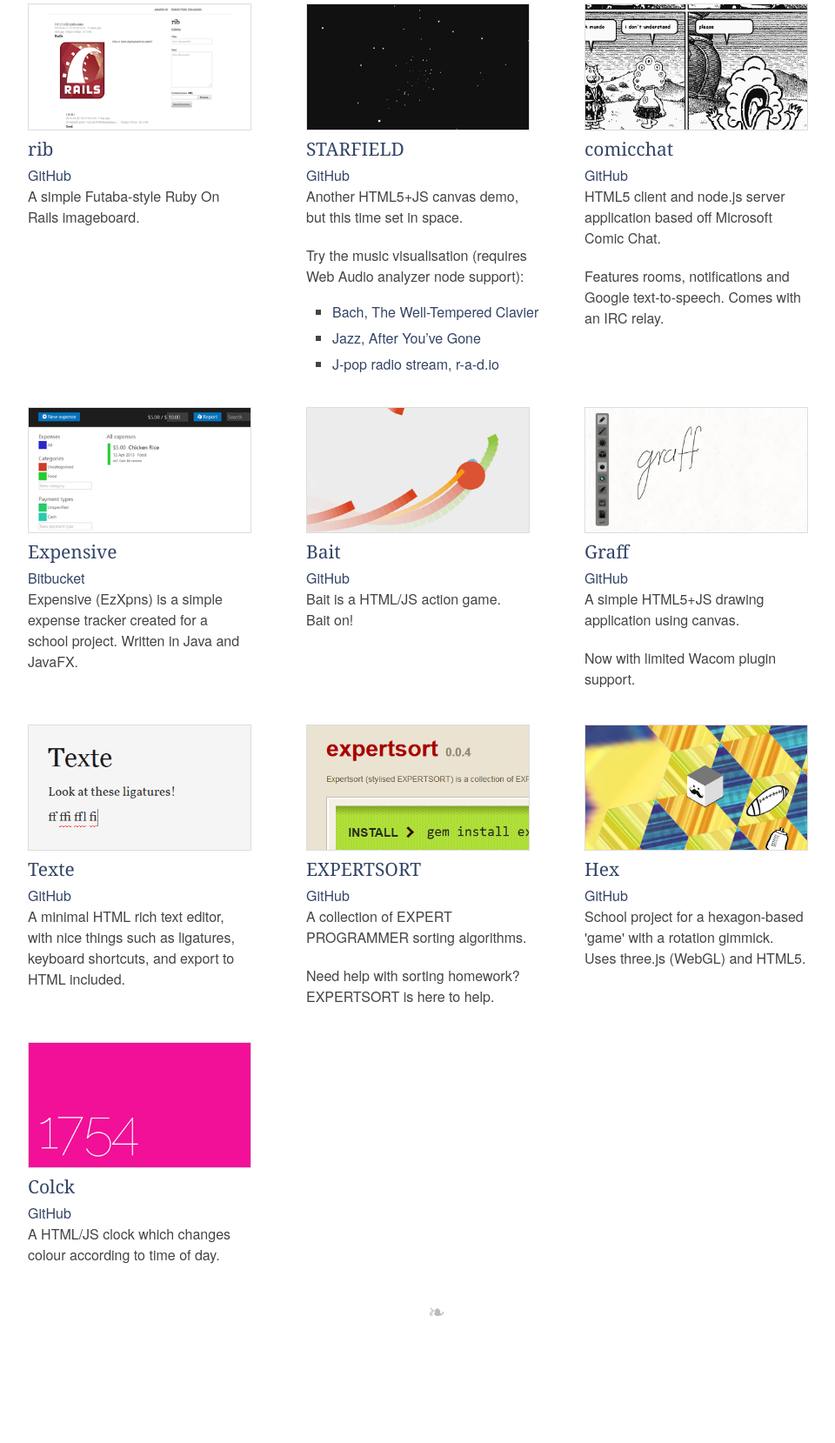
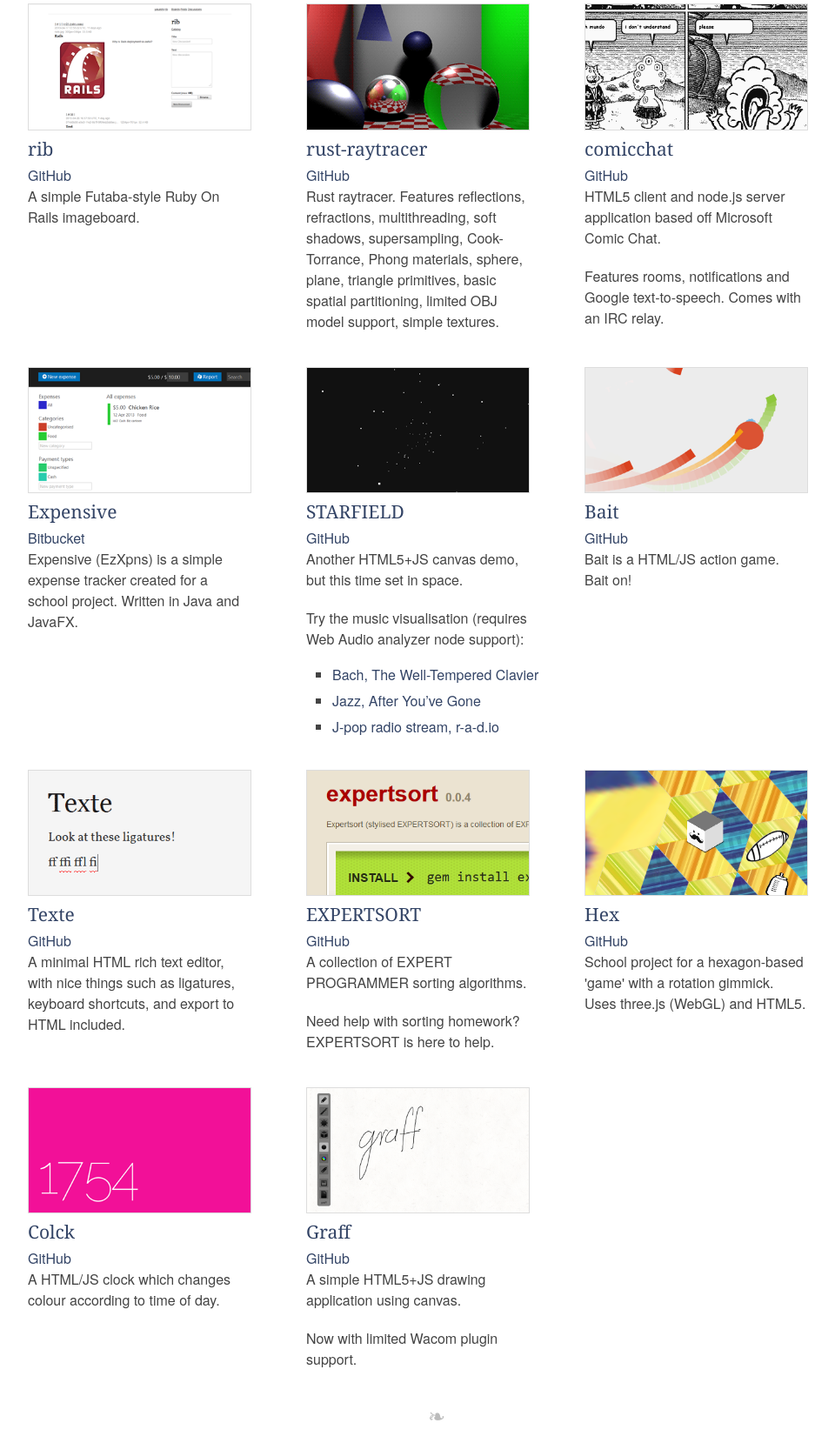
Before and after one commit to gyng/gyng.github.io, a plain HTML site: page index.html in a window 1280 px wide. Shown: the part 570-2229 px from the top of the page at 87% size, without its empty margins (138-1098 px from the left). Before the commit the page ends 2109 px from the top, so only its background shows below. Drawn offline with Linux system fonts and the light colour scheme.

Commit message:
RIP IN PIECES DYNDNS

```diff
--- a/index.html
+++ b/index.html
@@ -42,7 +42,7 @@
 
 			<div class="row">
 				<section class="one-third column alpha project">
-					<a href="http://hidoi.moebros.org:8083">
+					<a href="http://home.sugoi.pw:8083">
 						<img class="project-image" src="images/lol.png">
 						<h4>List of Lists</h4>
 					</a>
@@ -60,7 +60,7 @@
 				</section>
 
 				<section class="one-third column omega project">
-					<a href="http://hidoi.moebros.org:8081/files/Asshault/">
+					<a href="http://home.sugoi.pw:8081/files/Asshault/">
 						<img class="project-image" src="images/asshault.png">
 						<h4>Assault</h4>
 					</a>
@@ -80,23 +80,16 @@
 				</section>
 
 				<section class="one-third column project">
-					<a href="http://gyng.github.io/STARFIELD">
-						<img class="project-image" src="images/starfield.png">
-						<h4>STARFIELD</h4>
-					</a>
-					<a href="https://github.com/gyng/STARFIELD">GitHub</a>
-					<p>Another HTML5+JS canvas demo, but this time set in space.</p>
-					<p>Try the music visualisation (requires Web Audio analyzer node support):
-						<ul class="square">
-							<li><a href="http://gyng.github.io/STARFIELD/index.html#!http://upload.wikimedia.org/wikipedia/commons/e/ea/Bach_C_Major_Prelude_Werckmeister.ogg">Bach, The Well-Tempered Clavier</a></li>
-							<li><a href="http://gyng.github.io/STARFIELD/index.html#!http://upload.wikimedia.org/wikipedia/commons/2/26/After_You%27ve_Gone_-_U.S._Coast_Guard_Band.ogg">Jazz, After You&rsquo;ve Gone</a></li>
-							<li><a href="http://gyng.github.io/STARFIELD/index.html#!http://r-a-d.io/main.mp3">J-pop radio stream, r-a-d.io</a></li>
-						</ul>
-					</p>
+          <a href="http://github.com/gyng/rust-raytracer">
+            <img class="project-image" src="images/rustraytracer.png">
+            <h4>rust-raytracer</h4>
+          </a>
+          <a href="https://github.com/gyng/rust-raytracer">GitHub</a>
+          <p>Rust raytracer. Features reflections, refractions, multithreading, soft shadows, supersampling, Cook-Torrance, Phong materials, sphere, plane, triangle primitives, basic spatial partitioning, limited OBJ model support, simple textures. </p>
 				</section>
 
         <section class="one-third column omega project">
-          <a href="http://sugoi.pw/comicchat/client">
+          <a href="http://home.sugoi.pw:8081/files/comicchat/client/#!">
             <img class="project-image" src="images/comicchat.png">
             <h4>comicchat</h4>
           </a>
@@ -117,22 +110,28 @@
 				</section>
 
         <section class="one-third column project">
+          <a href="http://gyng.github.io/STARFIELD">
+            <img class="project-image" src="images/starfield.png">
+            <h4>STARFIELD</h4>
+          </a>
+          <a href="https://github.com/gyng/STARFIELD">GitHub</a>
+          <p>Another HTML5+JS canvas demo, but this time set in space.</p>
+          <p>Try the music visualisation (requires Web Audio analyzer node support):
+            <ul class="square">
+              <li><a href="http://gyng.github.io/STARFIELD/index.html#!http://upload.wikimedia.org/wikipedia/commons/e/ea/Bach_C_Major_Prelude_Werckmeister.ogg">Bach, The Well-Tempered Clavier</a></li>
+              <li><a href="http://gyng.github.io/STARFIELD/index.html#!http://upload.wikimedia.org/wikipedia/commons/2/26/After_You%27ve_Gone_-_U.S._Coast_Guard_Band.ogg">Jazz, After You&rsquo;ve Gone</a></li>
+              <li><a href="http://gyng.github.io/STARFIELD/index.html#!http://r-a-d.io/main.mp3">J-pop radio stream, r-a-d.io</a></li>
+            </ul>
+          </p>
+        </section>
+
+				<section class="one-third column omega project">
           <a href="http://gyng.github.io/Bait">
             <img class="project-image" src="images/bait.png">
             <h4>Bait</h4>
           </a>
           <a href="https://github.com/gyng/Bait">GitHub</a>
           <p>Bait is a HTML/JS action game. Bait on!</p>
-        </section>
-
-				<section class="one-third column omega project">
-					<a href="http://gyng.github.io/Graff">
-						<img class="project-image" src="images/graff.png">
-						<h4>Graff</h4>
-					</a>
-					<a href="https://github.com/gyng/Graff">GitHub</a>
-					<p>A simple HTML5+JS drawing application using canvas.</p>
-					<p>Now with limited Wacom plugin support.</p>
 				</section>
 			</div>
 
@@ -175,6 +174,16 @@
           <a href="https://github.com/gyng/Colck">GitHub</a>
           <p>A HTML/JS clock which changes colour according to time of day.</p>
         </section>
+
+        <section class="one-third column omega project">
+          <a href="http://gyng.github.io/Graff">
+            <img class="project-image" src="images/graff.png">
+            <h4>Graff</h4>
+          </a>
+          <a href="https://github.com/gyng/Graff">GitHub</a>
+          <p>A simple HTML5+JS drawing application using canvas.</p>
+          <p>Now with limited Wacom plugin support.</p>
+        </section>
       </div>
 		</section>
 
```
Also changed, not shown: images/rustraytracer.png (added).
